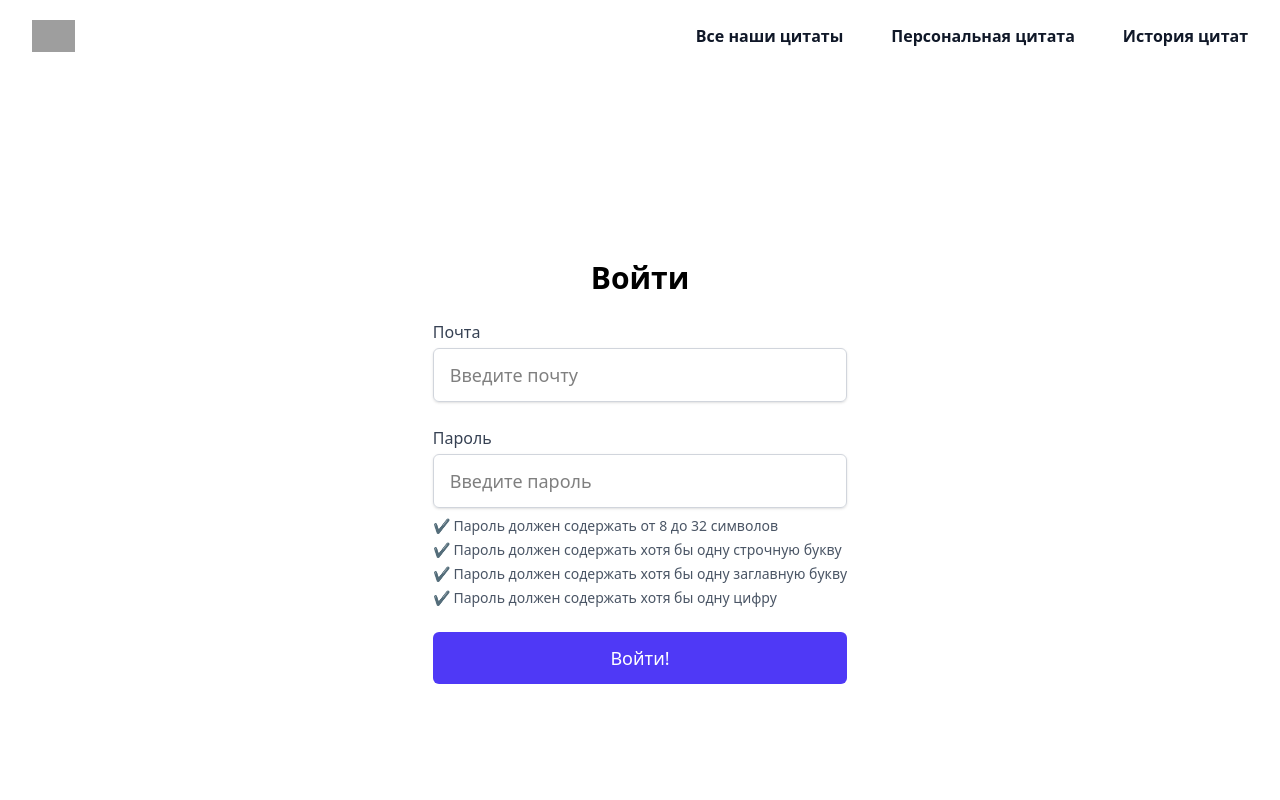
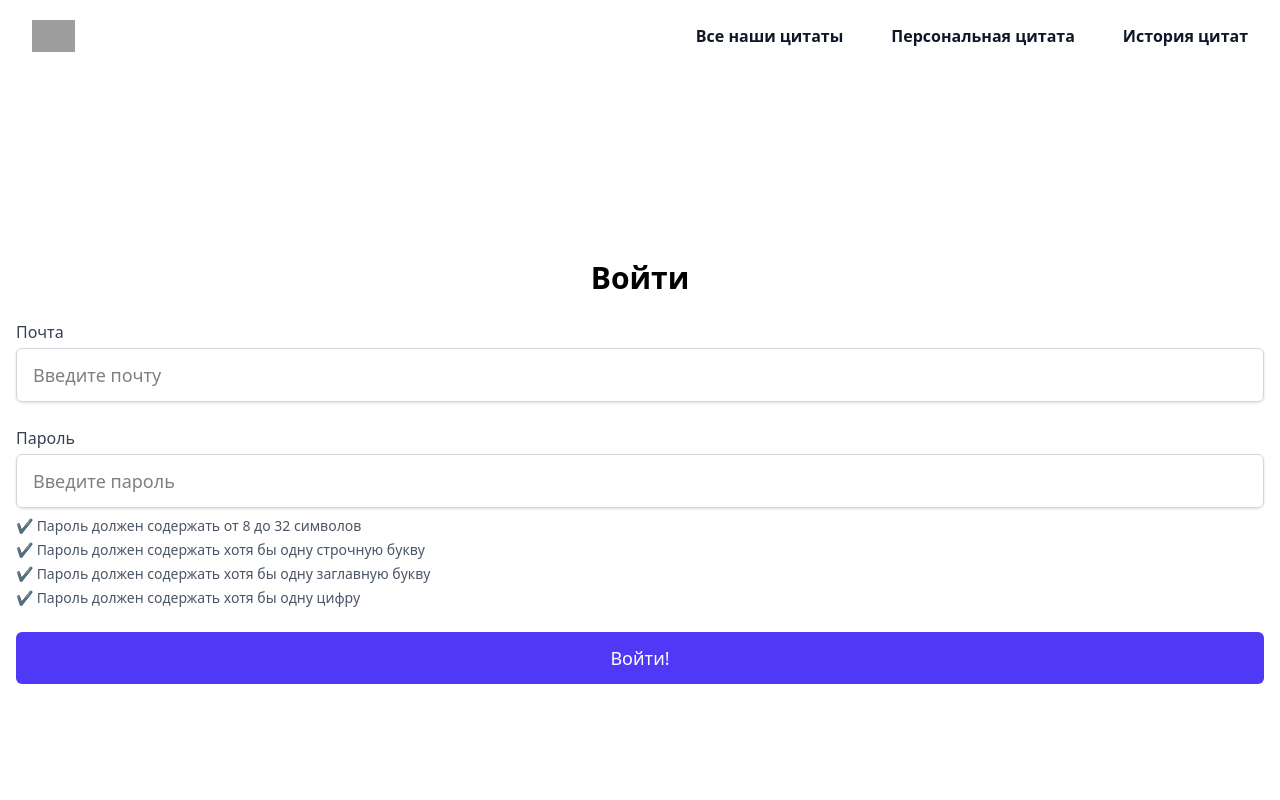
Before and after one commit to NRF24l01/vue_citate_gen, a Vue app: page /auth/login in a window 1280 px wide. Shown: the top 800 px of the page. Built offline with nearby package versions, Linux system fonts and the light colour scheme; grey boxes are pictures that could not be loaded.

Commit message:
refactor layout of Login view for improved responsiveness and structure

```diff
--- a/src/App.vue
+++ b/src/App.vue
@@ -7,7 +7,7 @@ import Footer from "./components/Footer.vue";
 <template>
   <div class="flex flex-col min-h-screen">
     <Navbar />
-    <main class="flex-grow mx-auto">
+    <main>
       <RouterView />
     </main>
     <Footer />
--- a/src/views/auth/Login.vue
+++ b/src/views/auth/Login.vue
@@ -1,4 +1,5 @@
 <template>
+    <div class="flex-grow mx-auto">
         <div class="flex justify-center items-center min-h-screen px-4">
             <form
                 @submit.prevent="handleSubmit"
@@ -66,6 +67,7 @@
                     Войти!
                 </button>
             </form>
+        </div>
     </div>
 </template>
 
```
Lines whose indentation alone changed are shown as unchanged.
